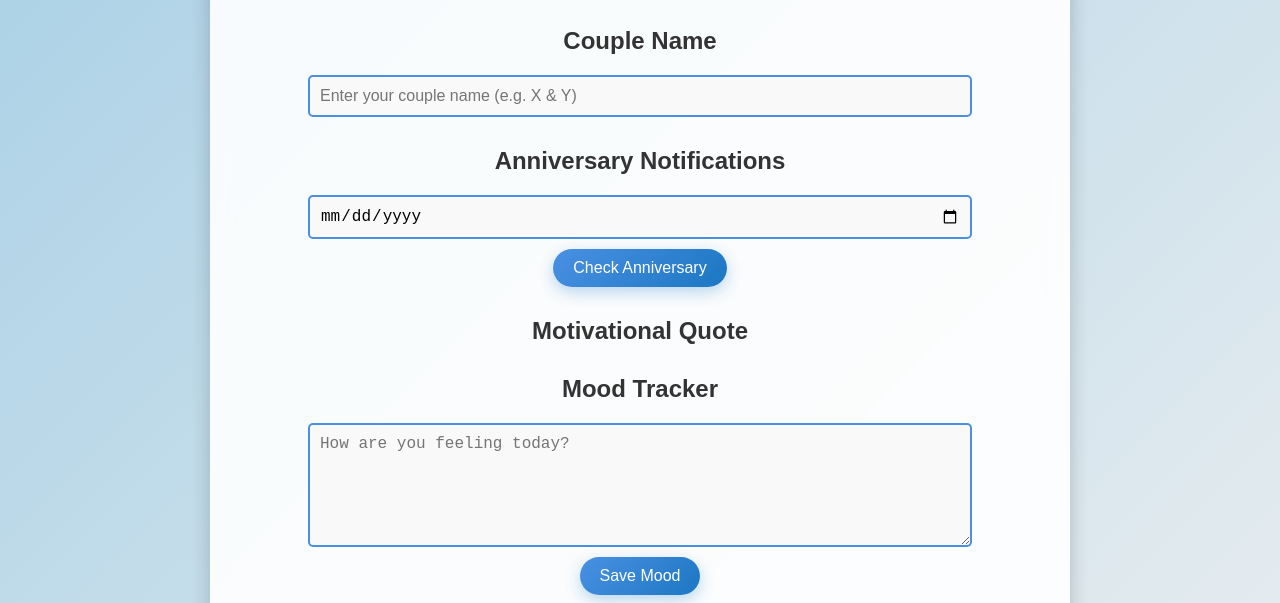
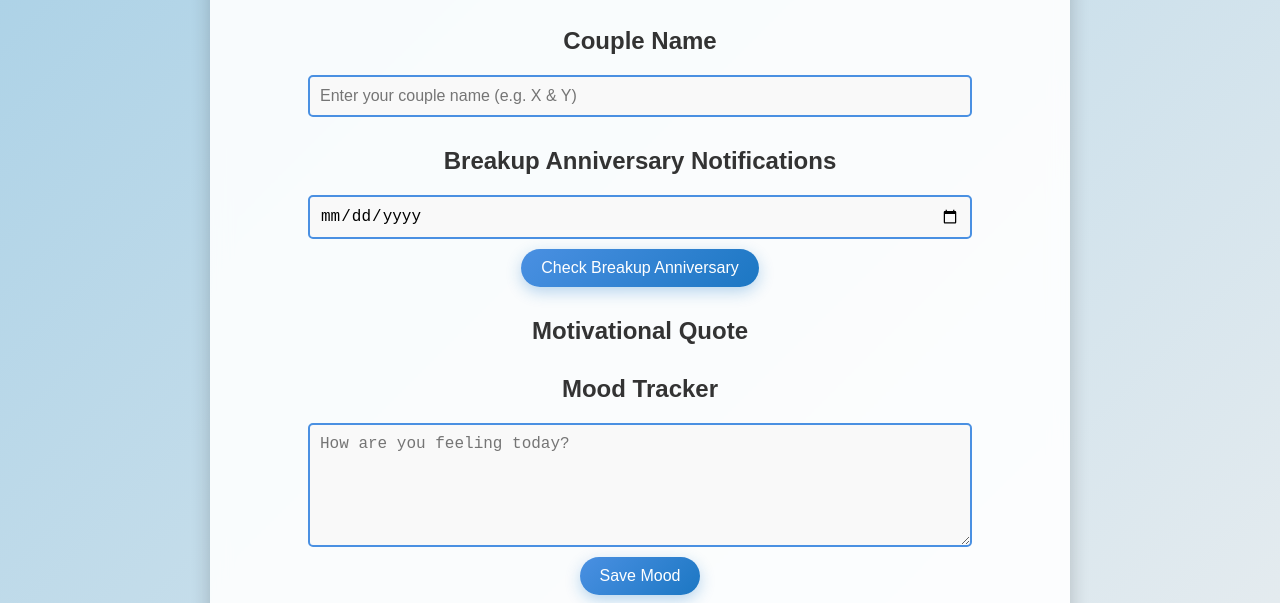
Before and after one commit to mostakim-shipon2098/breakupcalculator, a plain HTML site: page index.html in a window 1280 px wide. Shown: the part 197-800 px from the top of the page. Drawn offline with Linux system fonts and the light colour scheme; a script that the page names is missing.

Commit message:
index.html

```diff
--- a/index.html
+++ b/index.html
@@ -89,9 +89,9 @@
 
         <!-- Anniversary Notifications -->
         <div class="section">
-            <h2>Anniversary Notifications</h2>
+            <h2>Breakup Anniversary Notifications</h2>
             <input type="date" id="breakupDate" />
-            <button onclick="calculateAnniversary()">Check Anniversary</button>
+            <button onclick="calculateAnniversary()">Check Breakup Anniversary</button>
             <div class="result" id="anniversaryResult"></div>
         </div>
 
```
